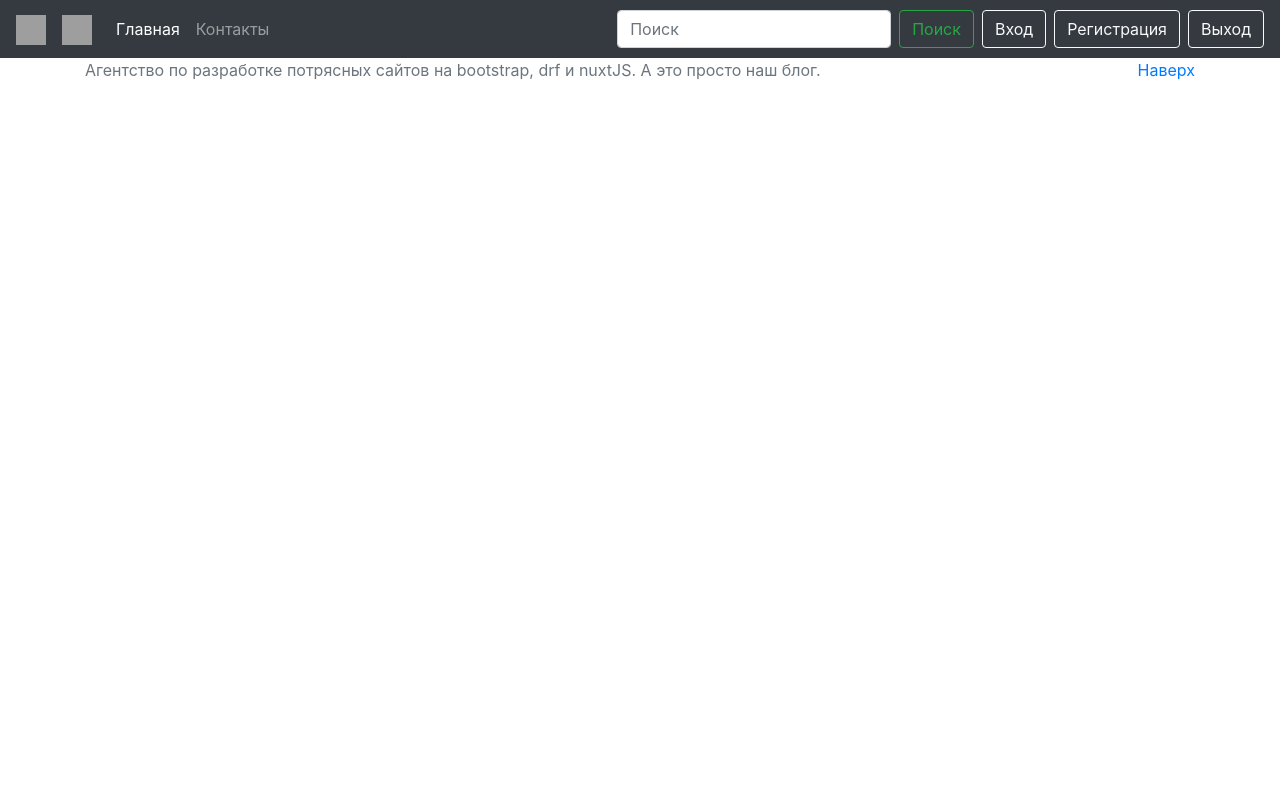
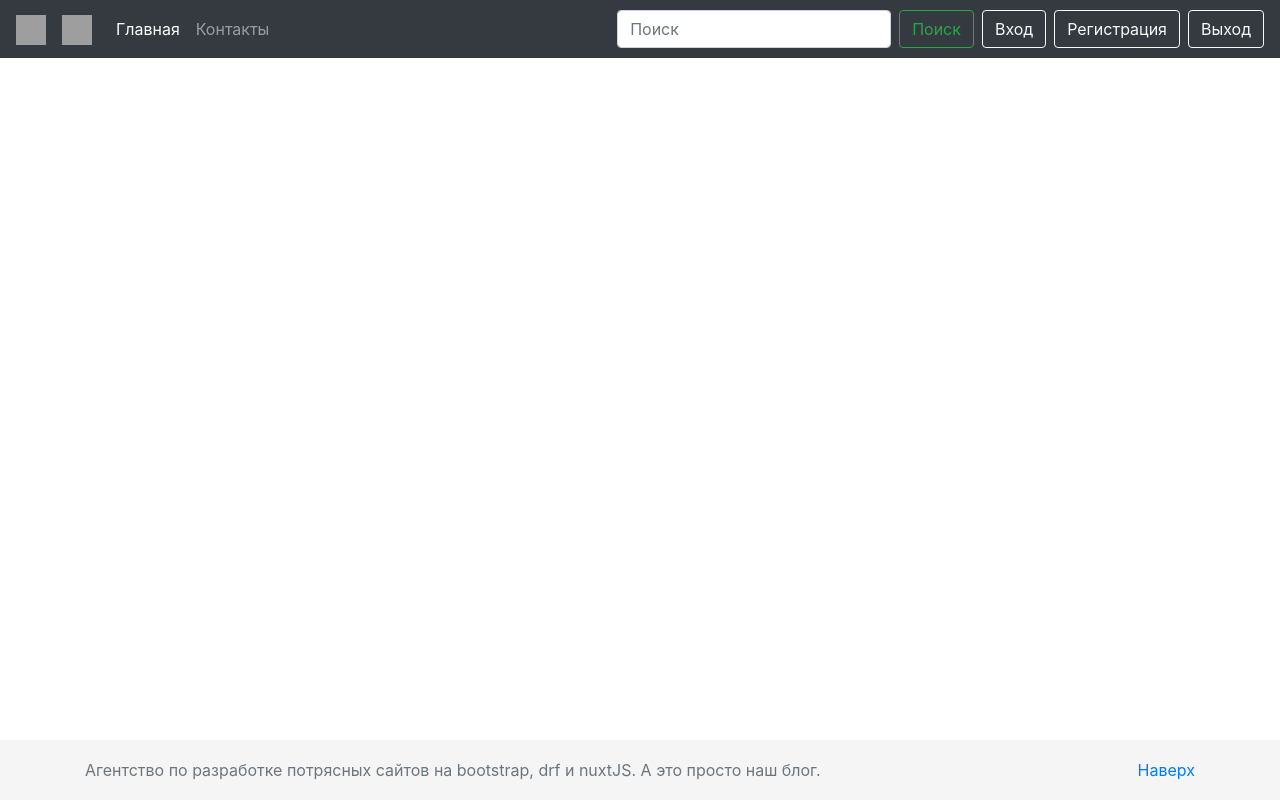
Before and after one commit to exites/my_django_blog, a Django app: template blog/myblog/templates/myblog/base.html in a window 1280 px wide. Run offline with Django 4.2, Linux system fonts and the light colour scheme; the template is opened without the code that fills it, so the values that code supplies are empty; grey boxes are pictures that could not be loaded.

Commit message:
work 5.5.3 with img

```diff
--- /dev/null
+++ b/blog/myblog/static/css/style.css
@@ -0,0 +1,43 @@
+body {
+    margin-bottom: 60px; /* Margin bottom by footer height */
+}
+
+html {
+    position: relative;
+    min-height: 100%;
+}
+
+.home-slider {
+    padding: 0;
+}
+
+.home-slider h5{
+    font-size: 60px;
+}
+
+.home-slider p{
+    font-size: 30px;
+}
+.carousel-caption {
+    bottom: 100px;
+}
+
+.carousel-item {
+    height: 20rem;
+}
+
+footer {
+    position: absolute;
+    bottom: 0;
+    width: 100%;
+    height: 60px;
+    line-height: 60px;
+    background-color: #f5f5f5;
+}
+
+.form-signin {
+    width: 100%;
+    max-width: 330px;
+    padding: 15px;
+    margin: 0 auto;
+}
--- /dev/null
+++ b/blog/myblog/static/js/script.js
@@ -0,0 +1,3 @@
+$('.carousel').carousel({
+    interval: 5000,
+})
--- a/blog/myblog/templates/myblog/base.html
+++ b/blog/myblog/templates/myblog/base.html
@@ -1,3 +1,4 @@
+{% load static %}
 <!doctype html>
 <html lang="en">
   <head>
@@ -6,7 +7,7 @@
     <link rel="stylesheet" href="https://cdn.jsdelivr.net/npm/bootstrap@4.5.3/dist/css/bootstrap.min.css"
           integrity="sha384-TX8t27EcRE3e/ihU7zmQxVncDAy5uIKz4rEkgIXeMed4M0jlfIDPvg6uqKI2xXr2"
           crossorigin="anonymous">
-    <link rel="stylesheet" href="css/style.css">
+    <link rel="stylesheet" href="{% static '/css/style.css' %}">
   </head>
   <body>
     {% include './block/navbar.html' %}
@@ -24,6 +25,5 @@
     <script src="https://cdn.jsdelivr.net/npm/bootstrap@4.5.3/dist/js/bootstrap.bundle.min.js"
             integrity="sha384-ho+j7jyWK8fNQe+A12Hb8AhRq26LrZ/JpcUGGOn+Y7RsweNrtN/tE3MoK7ZeZDyx"
             crossorigin="anonymous"></script>
-    <script src="js/script.js"></script>
+    <script src="{% static 'js/script.js' %}"></script>
   </body>
-</html>
```
Also changed, not shown: blog/myblog/templates/myblog/block/slider.html (+4 -3 lines), blog/myblog/templates/myblog/home.html (+7 -7 lines), blog/myblog/static/img/dog.jpg (added), blog/myblog/static/img/first_img.jpg (added), blog/myblog/static/img/second_image.jpg (added), blog/myblog/static/img/third_img.jpg (added), 2 other files.
